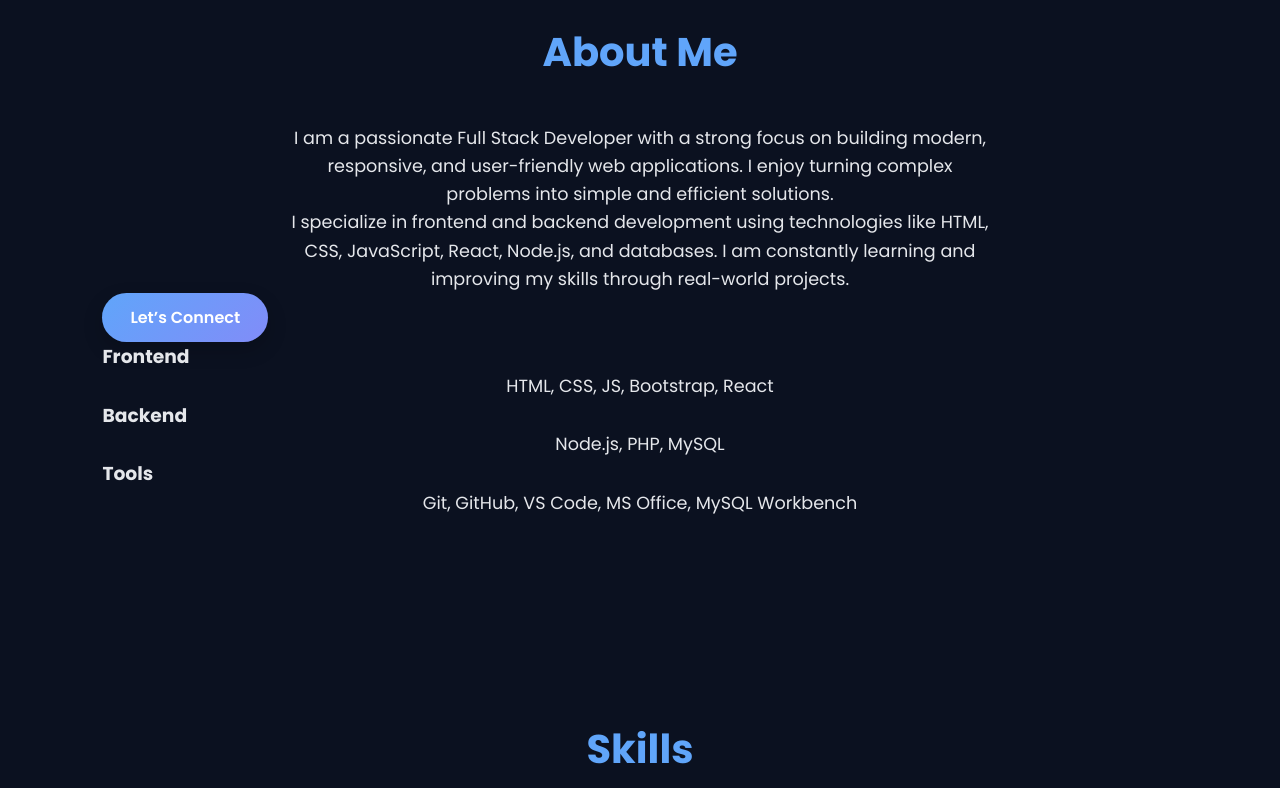
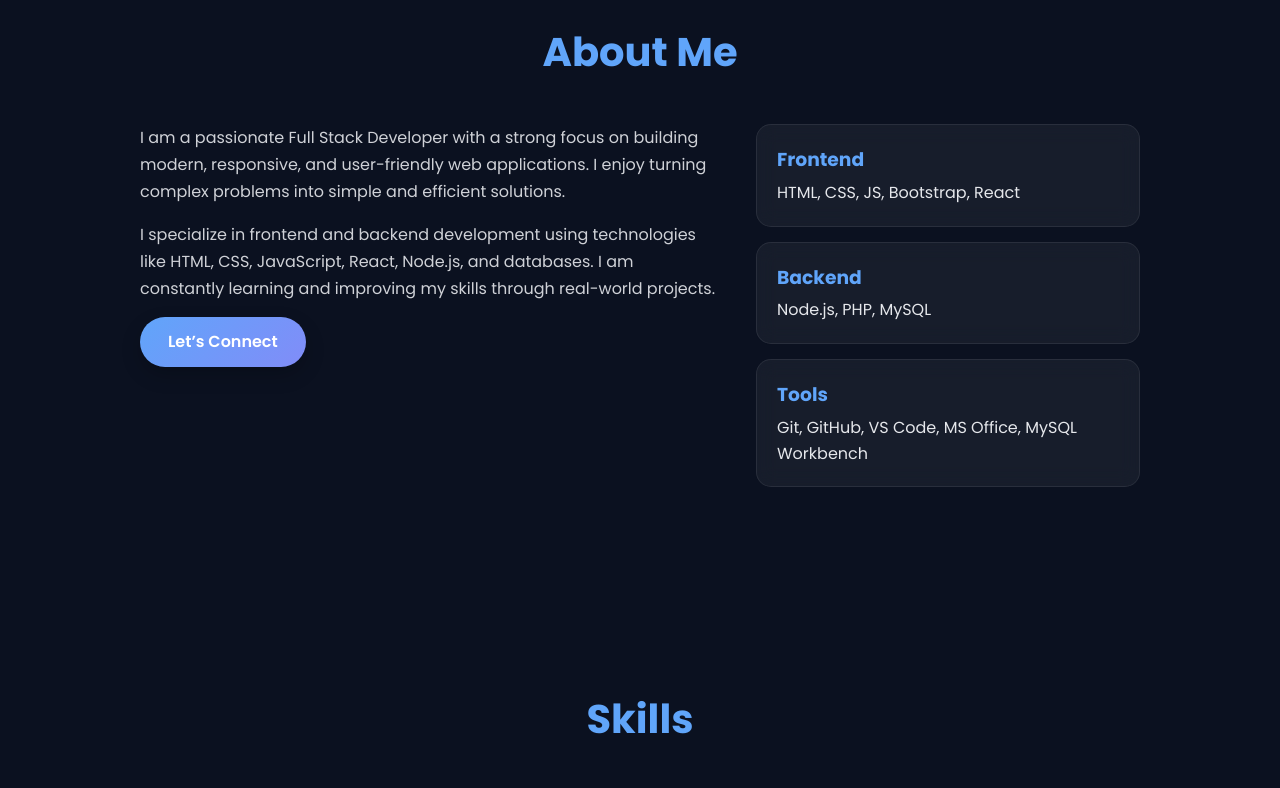
Before and after one commit to AbhiTiwar/abishek-portfolio, a plain HTML site: page index.html in a window 1280 px wide. Shown: the part 880-1668 px from the top of the page. Drawn offline with nearby package versions, Linux system fonts and the light colour scheme.

Commit message:
Update style.css

```diff
--- a/style.css
+++ b/style.css
@@ -309,13 +309,65 @@ section h2{
     color:var(--accent);
 }
 
+
+
+
 /* ABOUT */
-#about p{
-    max-width:700px;
+.about-container{
+    display:grid;
+    grid-template-columns:1.5fr 1fr;
+    gap:40px;
+    align-items:start;
+    max-width:1000px;
     margin:auto;
-    text-align:center;
-    font-size:1.1rem;
 }
+
+.about-text p{
+    margin-bottom:15px;
+    line-height:1.7;
+    opacity:0.9;
+}
+
+/* Right side cards */
+.about-boxes{
+    display:flex;
+    flex-direction:column;
+    gap:15px;
+}
+
+.about-card{
+    background:var(--glass);
+    border:1px solid var(--border);
+    padding:20px;
+    border-radius:15px;
+    backdrop-filter:blur(10px);
+
+    transition:0.3s ease;
+}
+
+.about-card:hover{
+    transform:translateY(-5px);
+    box-shadow:var(--shadow);
+}
+
+.about-card h3{
+    color:var(--accent);
+    margin-bottom:5px;
+}
+
+/* Responsive */
+@media(max-width:768px){
+    .about-container{
+        grid-template-columns:1fr;
+    }
+}
+
+
+
+
+
+
+
 
 /* SKILLS */
 .grid{
```
